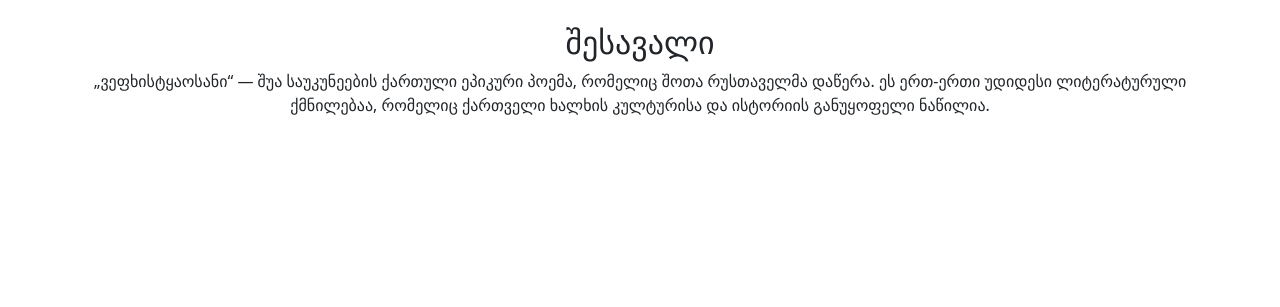
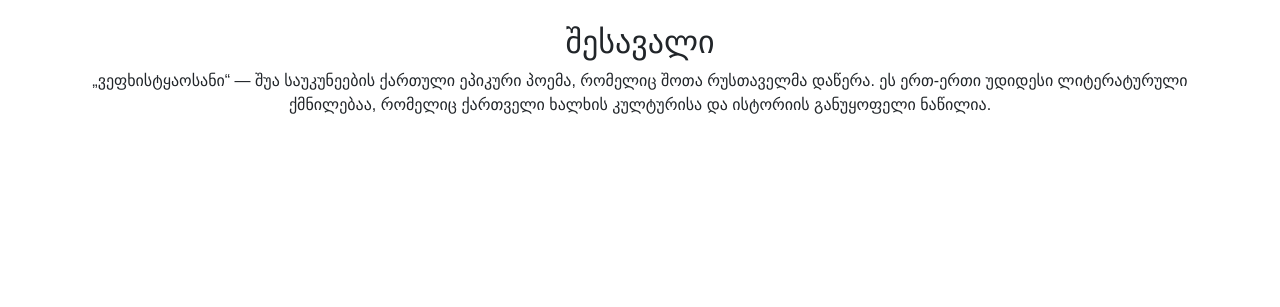
Before and after one commit to SANDRICKSON/vefxistyaosani, a Flask app: page / in a window 1280 px wide. Shown: the part 493-800 px from the top of the page. Run offline with Flask 3, Linux system fonts and the light colour scheme; some web fonts are replaced.

Commit message:
Update index.html

```diff
--- a/templates/index.html
+++ b/templates/index.html
@@ -9,4 +9,11 @@
         <h2 class="text-center">შესავალი</h2>
         <p class="text-center">„ვეფხისტყაოსანი“ — შუა საუკუნეების ქართული ეპიკური პოემა, რომელიც შოთა რუსთაველმა დაწერა. ეს ერთ-ერთი უდიდესი ლიტერატურული ქმნილებაა, რომელიც ქართველი ხალხის კულტურისა და ისტორიის განუყოფელი ნაწილია.</p>
     </div>
+
+
+<style>
+    h1,h2,p{
+        font-family: "BPG Classic Medium", sans-serif;
+    }
+</style>
 {% endblock %}
```
